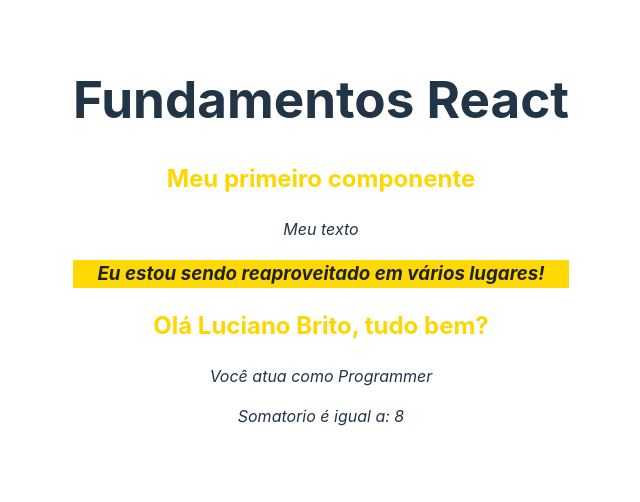
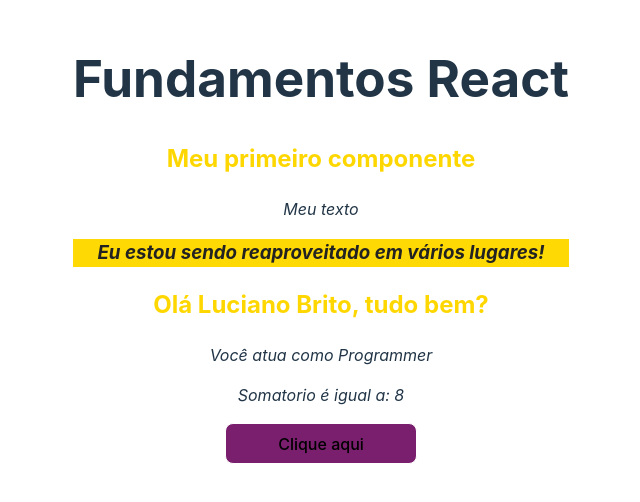
Before and after one commit to lucianobrsts/cursoreactudemy, a React (Vite) app in the folder 2_FUNDAMENTOS/fundamentos/: page / in a window 1280 px wide. Shown: the part 160-662 px from the top of the page, without its empty margins (319-959 px from the left). Built offline with nearby package versions, Linux system fonts and the light colour scheme.

Commit message:
Introduz aos eventos

```diff
--- a/2_FUNDAMENTOS/fundamentos/src/App.css
+++ b/2_FUNDAMENTOS/fundamentos/src/App.css
@@ -57,3 +57,15 @@
 p {
   font-style: italic;
 }
+
+button {
+  background-color: #7a1f6e;
+  border: solid 1px #fff;
+  width: 12em;
+}
+
+button:hover {
+  background-color: #490d41;
+  border: solid 1px #ffd904;
+  color: #ffd904;
+}
--- a/2_FUNDAMENTOS/fundamentos/src/App.jsx
+++ b/2_FUNDAMENTOS/fundamentos/src/App.jsx
@@ -3,6 +3,7 @@
 
 import FirstComponent from './components/FirstComponent'
 import TemplateExpression from './components/TemplateExpression'
+import Events from './components/Events'
 
 function App() {
   const [count, setCount] = useState(0)
@@ -12,6 +13,7 @@
       <h1>Fundamentos React</h1>
       <FirstComponent />
       <TemplateExpression />
+      <Events />
     </>
   )
 }
--- /dev/null
+++ b/2_FUNDAMENTOS/fundamentos/src/components/Events.jsx
@@ -0,0 +1,18 @@
+
+const Events = () => {
+    const handleMyEvent = (e) => {
+        console.log(e)
+
+        console.log("Você ativou o evento!")
+    }
+
+    return (
+        <div>
+            <div>
+                <button onClick={handleMyEvent}>Clique aqui</button>
+            </div>
+        </div>
+    )
+}
+
+export default Events
```
